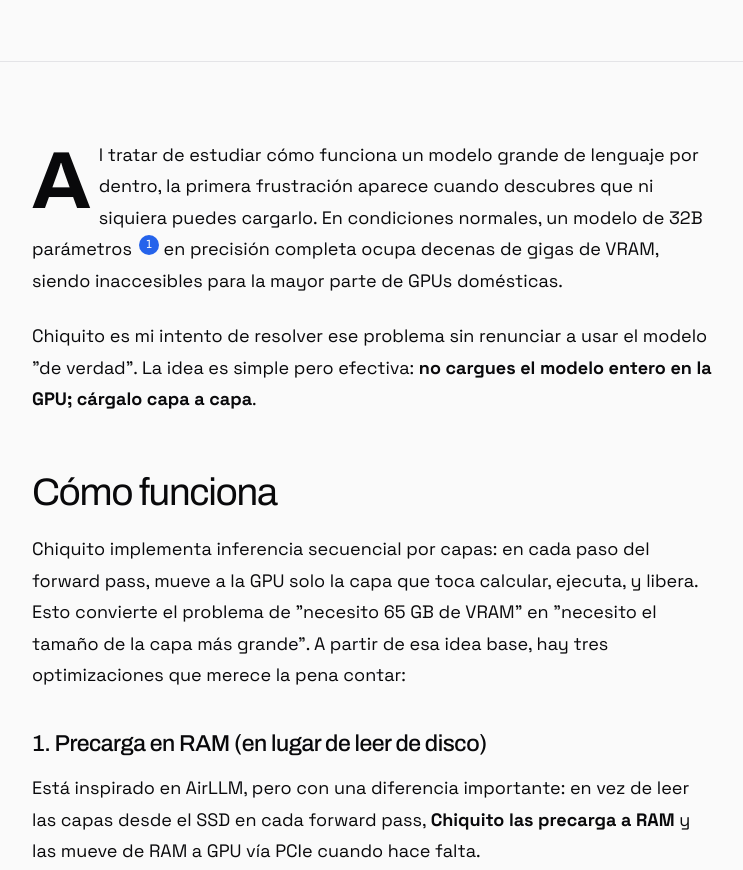
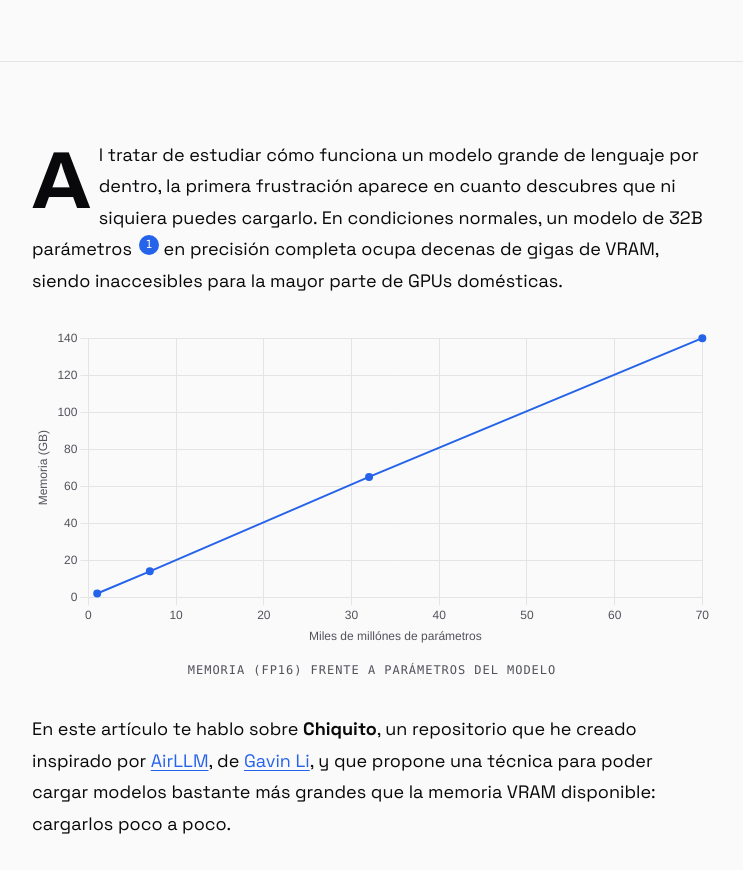
Before and after one commit to elcapo/carloscapote.com, an Astro site: page /articulos/chiquito-llms-en-hardware-modesto in a window 1280 px wide. Shown: the part 900-1770 px from the top of the page, without its empty margins (268-1011 px from the left). Built offline with nearby package versions, Linux system fonts and the light colour scheme; Astro itself is replaced by a stand-in of ours.

Commit message:
añade soporte para gráficas con chart.js

```diff
--- a/package.json
+++ b/package.json
@@ -13,6 +13,7 @@
   "dependencies": {
     "@astrojs/mdx": "^4.3.14",
     "@astrojs/rss": "^4.0.18",
-    "astro": "^5.1.0"
+    "astro": "^5.1.0",
+    "chart.js": "^4.5.1"
   }
 }
--- /dev/null
+++ b/src/components/Chart.astro
@@ -0,0 +1,292 @@
+---
+/**
+ * Gráfica interactiva para artículos, basada en Chart.js.
+ *
+ * Uso (en archivos .mdx):
+ *
+ *   import Chart from '../../components/Chart.astro';
+ *
+ *   <Chart
+ *     title="Memoria (fp16) frente a parámetros del modelo"
+ *     xLabel="Parámetros"
+ *     yLabel="Memoria (GB)"
+ *     xScale="log"   // o "logarithmic"
+ *     yScale="log"
+ *     data={[
+ *       { x: 1_000_000_000,  y: 2 },
+ *       { x: 7_000_000_000,  y: 14 },
+ *       { x: 32_000_000_000, y: 65 },
+ *       { x: 70_000_000_000, y: 140 },
+ *     ]}
+ *   />
+ *
+ * `data` admite dos formas: una serie única (array de `{x, y}`) o varias
+ * series nombradas (array de `{label, points}`). Los colores y tipografías
+ * se toman de las variables CSS de `global.css` y se actualizan al cambiar
+ * el esquema de color del sistema.
+ */
+
+type Point = { x: number; y: number };
+type SinglePoints = Point[];
+type MultiSeries = Array<{ label: string; points: Point[] }>;
+
+interface Props {
+  /** Tipo de gráfica. Por ahora solo `'line'` está soportado. */
+  type?: 'line';
+  /** Datos: una serie única o varias series nombradas. */
+  data: SinglePoints | MultiSeries;
+  /** Etiqueta del eje X. */
+  xLabel?: string;
+  /** Etiqueta del eje Y. */
+  yLabel?: string;
+  /** Escala del eje X. `'log'` es alias de `'logarithmic'`. */
+  xScale?: 'linear' | 'log' | 'logarithmic';
+  /** Escala del eje Y. `'log'` es alias de `'logarithmic'`. */
+  yScale?: 'linear' | 'log' | 'logarithmic';
+  /** Título, usado como `aria-label` y `<figcaption>`. */
+  title?: string;
+  /** Alto en píxeles. Por defecto 320. */
+  height?: number;
+}
+
+const {
+  type = 'line',
+  data,
+  xLabel,
+  yLabel,
+  xScale = 'linear',
+  yScale = 'linear',
+  title,
+  height = 320,
+} = Astro.props;
+
+// Normaliza `data` a formato multi-serie para simplificar el script.
+const isMulti = Array.isArray(data) && data.length > 0 && 'points' in (data[0] as object);
+const series: MultiSeries = isMulti
+  ? (data as MultiSeries)
+  : [{ label: yLabel ?? '', points: data as SinglePoints }];
+
+// Chart.js registra la escala como `'logarithmic'`; aceptamos `'log'` como alias.
+const normalizeScale = (s: 'linear' | 'log' | 'logarithmic') =>
+  s === 'log' ? 'logarithmic' : s;
+
+const config = {
+  type,
+  series,
+  xLabel,
+  yLabel,
+  xScale: normalizeScale(xScale),
+  yScale: normalizeScale(yScale),
+};
+
+const chartId = `chart-${crypto.randomUUID().slice(0, 8)}`;
+---
+
+<figure class="chart" style={`--chart-height: ${height}px;`}>
+  <div class="chart-canvas-wrap">
+    <canvas
+      id={chartId}
+      data-chart={JSON.stringify(config)}
+      role="img"
+      aria-label={title ?? 'Gráfica'}></canvas>
+  </div>
+  {title && <figcaption>{title}</figcaption>}
+</figure>
+
+<style>
+  .chart {
+    margin-block: 2rem;
+  }
+  .chart-canvas-wrap {
+    position: relative;
+    width: 100%;
+    height: var(--chart-height, 320px);
+  }
+  .chart canvas {
+    display: block;
+    width: 100% !important;
+    height: 100% !important;
+  }
+  .chart figcaption {
+    margin-top: 0.75rem;
+    font-family: var(--font-mono);
+    font-size: 0.75rem;
+    font-weight: 500;
+    letter-spacing: 0.08em;
+    text-transform: uppercase;
+    color: var(--color-muted-foreground);
+    text-align: center;
+  }
+</style>
+
+<script>
+  import type { Chart as ChartType, ChartConfiguration } from 'chart.js';
+
+  type Point = { x: number; y: number };
+  type Series = { label: string; points: Point[] };
+  type Config = {
+    type: 'line';
+    series: Series[];
+    xLabel?: string;
+    yLabel?: string;
+    xScale: 'linear' | 'logarithmic';
+    yScale: 'linear' | 'logarithmic';
+  };
+
+  // Lee una variable CSS del :root y la devuelve trim-eada.
+  function cssVar(name: string): string {
+    return getComputedStyle(document.documentElement).getPropertyValue(name).trim();
+  }
+
+  function themeColors() {
+    return {
+      fg: cssVar('--color-foreground'),
+      muted: cssVar('--color-muted-foreground'),
+      border: cssVar('--color-border'),
+      accent: cssVar('--color-accent'),
+      bg: cssVar('--color-background'),
+    };
+  }
+
+  // Paleta cíclica para multi-serie. El primero siempre es el acento.
+  function seriesColors(n: number): string[] {
+    const { accent, fg } = themeColors();
+    const palette = [accent, fg, cssVar('--color-secondary') || fg];
+    return Array.from({ length: n }, (_, i) => palette[i % palette.length]);
+  }
+
+  function buildConfig(cfg: Config): ChartConfiguration {
+    const colors = themeColors();
+    const sColors = seriesColors(cfg.series.length);
+    return {
+      type: cfg.type,
+      data: {
+        datasets: cfg.series.map((s, i) => ({
+          label: s.label,
+          data: s.points,
+          borderColor: sColors[i],
+          backgroundColor: sColors[i],
+          borderWidth: 2,
+          pointRadius: 3,
+          pointHoverRadius: 5,
+          tension: 0,
+        })),
+      },
+      options: {
+        responsive: true,
+        maintainAspectRatio: false,
+        animation: { duration: 300 },
+        interaction: { mode: 'nearest', intersect: false },
+        plugins: {
+          legend: {
+            display: cfg.series.length > 1,
+            labels: { color: colors.fg },
+          },
+          tooltip: {
+            backgroundColor: colors.bg,
+            titleColor: colors.fg,
+            bodyColor: colors.fg,
+            borderColor: colors.border,
+            borderWidth: 1,
+            callbacks: {
+              label: (ctx) => {
+                const p = ctx.parsed as { x: number; y: number };
+                const x = Number.isFinite(p.x) ? p.x.toLocaleString() : p.x;
+                const y = Number.isFinite(p.y) ? p.y.toLocaleString() : p.y;
+                const label = ctx.dataset.label;
+                return label ? `${label}: (${x}, ${y})` : `(${x}, ${y})`;
+              },
+            },
+          },
+        },
+        scales: {
+          x: {
+            type: cfg.xScale,
+            title: cfg.xLabel
+              ? { display: true, text: cfg.xLabel, color: colors.muted }
+              : { display: false },
+            ticks: { color: colors.muted },
+            grid: { color: colors.border },
+            border: { color: colors.border },
+          },
+          y: {
+            type: cfg.yScale,
+            title: cfg.yLabel
+              ? { display: true, text: cfg.yLabel, color: colors.muted }
+              : { display: false },
+            ticks: { color: colors.muted },
+            grid: { color: colors.border },
+            border: { color: colors.border },
+          },
+        },
+      },
+    };
+  }
+
+  // Aplica colores actuales a una instancia ya creada (al cambiar el tema).
+  function retheme(chart: ChartType, cfg: Config) {
+    const fresh = buildConfig(cfg);
+    chart.data = fresh.data;
+    chart.options = fresh.options!;
+    chart.update('none');
+  }
+
+  const instances = new WeakMap<HTMLCanvasElement, { chart: ChartType; cfg: Config }>();
+  let ChartCtor: typeof import('chart.js').Chart | null = null;
+
+  async function ensureChart() {
+    if (!ChartCtor) {
+      const mod = await import('chart.js/auto');
+      ChartCtor = mod.default;
+    }
+    return ChartCtor;
+  }
+
+  async function initCanvas(canvas: HTMLCanvasElement) {
+    if (instances.has(canvas)) return;
+    const raw = canvas.dataset.chart;
+    if (!raw) return;
+    let cfg: Config;
+    try {
+      cfg = JSON.parse(raw) as Config;
+    } catch {
+      return;
+    }
+    const Ctor = await ensureChart();
+    const chart = new Ctor(canvas, buildConfig(cfg));
+    instances.set(canvas, { chart, cfg });
+  }
+
+  function observeAll() {
+    const canvases = document.querySelectorAll<HTMLCanvasElement>('canvas[data-chart]');
+    if (canvases.length === 0) return;
+
+    const io = new IntersectionObserver(
+      (entries) => {
+        for (const entry of entries) {
+          if (entry.isIntersecting) {
+            initCanvas(entry.target as HTMLCanvasElement);
+            io.unobserve(entry.target);
+          }
+        }
+      },
+      { rootMargin: '200px' },
+    );
+    canvases.forEach((c) => io.observe(c));
+  }
+
+  // Re-tematizado al cambiar el esquema de color.
+  const mq = window.matchMedia('(prefers-color-scheme: dark)');
+  mq.addEventListener('change', () => {
+    document.querySelectorAll<HTMLCanvasElement>('canvas[data-chart]').forEach((c) => {
+      const entry = instances.get(c);
+      if (entry) retheme(entry.chart, entry.cfg);
+    });
+  });
+
+  if (document.readyState === 'loading') {
+    document.addEventListener('DOMContentLoaded', observeAll, { once: true });
+  } else {
+    observeAll();
+  }
+</script>
--- a/src/content/articulos/chiquito-llms-en-hardware-modesto.mdx
+++ b/src/content/articulos/chiquito-llms-en-hardware-modesto.mdx
@@ -9,10 +9,25 @@
 ---
 
 import Note from '../../components/Note.astro';
+import Chart from '../../components/Chart.astro';
 
-Al tratar de estudiar cómo funciona un modelo grande de lenguaje por dentro, la primera frustración aparece cuando descubres que ni siquiera puedes cargarlo. En condiciones normales, un modelo de 32B parámetros<Note label="Aclaración sobre 32B"><strong>32B</strong> sigue la convención anglosajona, donde <em>billion</em> equivale a 10<sup>9</sup>. Es decir, se refiere a <strong>32&nbsp;mil millones</strong> de parámetros (no a 32&nbsp;billones en el sentido español del término).</Note> en precisión completa ocupa decenas de gigas de VRAM, siendo inaccesibles para la mayor parte de GPUs domésticas.
+Al tratar de estudiar cómo funciona un modelo grande de lenguaje por dentro, la primera frustración aparece en cuanto descubres que ni siquiera puedes cargarlo. En condiciones normales, un modelo de 32B parámetros<Note label="Aclaración sobre 32B"><strong>32B</strong> sigue la convención anglosajona, donde <em>billion</em> equivale a 10<sup>9</sup> que equivale a <strong>32&nbsp;mil millones</strong> de parámetros.<br/><br/>Eso es mil veces menos que 32 billones en el sentido español del término.</Note> en precisión completa ocupa decenas de gigas de VRAM, siendo inaccesibles para la mayor parte de GPUs domésticas.
 
-Chiquito es mi intento de resolver ese problema sin renunciar a usar el modelo "de verdad". La idea es simple pero efectiva: **no cargues el modelo entero en la GPU; cárgalo capa a capa**.
+<Chart
+    title="Memoria (fp16) frente a parámetros del modelo"
+    xLabel="Miles de millónes de parámetros"
+    yLabel="Memoria (GB)"
+    xScale="linear"
+    yScale="linear"
+    data={[
+        { x: 1,  y: 2 },
+        { x: 7,  y: 14 },
+        { x: 32, y: 65 },
+        { x: 70, y: 140 },
+    ]}
+/>
+
+En este artículo te hablo sobre **Chiquito**, un repositorio que he creado inspirado por [AirLLM](https://github.com/lyogavin/airllm), de [Gavin Li](https://github.com/lyogavin), y que propone una técnica para poder cargar modelos bastante más grandes que la memoria VRAM disponible: cargarlos poco a poco.
 
 ## Cómo funciona
 
```
Also changed, not shown: 1 other file.
